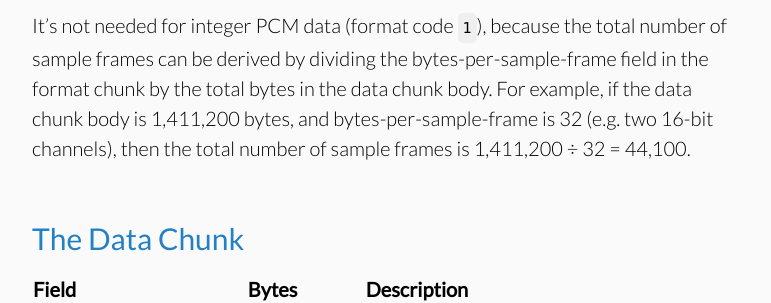
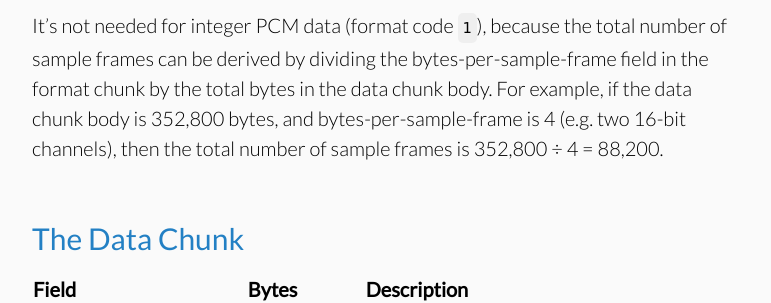
Before and after one commit to jstrait/wavefile, a Jekyll site: the page built from how_wave_files_work.html, in a window 1280 px wide and 900 px high, scrolled down 8356 px. Shown: the part 247-550 px from the top of the window, without its empty margins (254-1025 px from the left). Built offline with Jekyll 4.4.1, drawn with Linux system fonts in a browser that asks for light colours; some web fonts are replaced.

Commit message:
More realistic values in examples, part 2
This additional example was not noticed until after pushing
b711f0c7f95679ff75fc208e4130dae7cb82aa56 to GitHub, but is
being changed for the same reason:

"The previous examples weren't wrong, but used bytes-per-sample-frame
values that are probably not very likely to be encountered in actual
files."

```diff
--- a/how_wave_files_work.html
+++ b/how_wave_files_work.html
@@ -365,7 +365,7 @@ and Data Specifications 1.0, August 1991</a></li>
   <p>The fact chunk indicates how many sample frames are in the file. If the format code is <code>1</code> it&rsquo;s optional; otherwise it&rsquo;s required.</p>
     <p>Note that this field indicates the total number of <em>sample frames</em>, not the total number of samples. For example, if a stereo file contains 1,000 samples for the left channel and 1,000 samples for the right channel, the value of this field should be <code>1000</code>, not <code>2000</code>.</p>
   <p>The reason this chunk exists is that with some sample formats the total number of sample frames can&rsquo;t be determined without reading the entire data chunk (e.g. because they store data in a compressed format that has to be decoded). This gives a way of determining e.g. the playing time for the file without having to do that.</p>
-  <p>It&rsquo;s not needed for integer PCM data (format code <code>1</code>), because the total number of sample frames can be derived by dividing the bytes-per-sample-frame field in the format chunk by the total bytes in the data chunk body. For example, if the data chunk body is 1,411,200 bytes, and bytes-per-sample-frame is 32 (e.g. two 16-bit channels), then the total number of sample frames is 1,411,200 &div; 32 = 44,100.</p>
+  <p>It&rsquo;s not needed for integer PCM data (format code <code>1</code>), because the total number of sample frames can be derived by dividing the bytes-per-sample-frame field in the format chunk by the total bytes in the data chunk body. For example, if the data chunk body is 352,800 bytes, and bytes-per-sample-frame is 4 (e.g. two 16-bit channels), then the total number of sample frames is 352,800 &div; 4 = 88,200.</p>
 
   <h2>The Data Chunk</h2>
   <div class="scroll-x">
```
